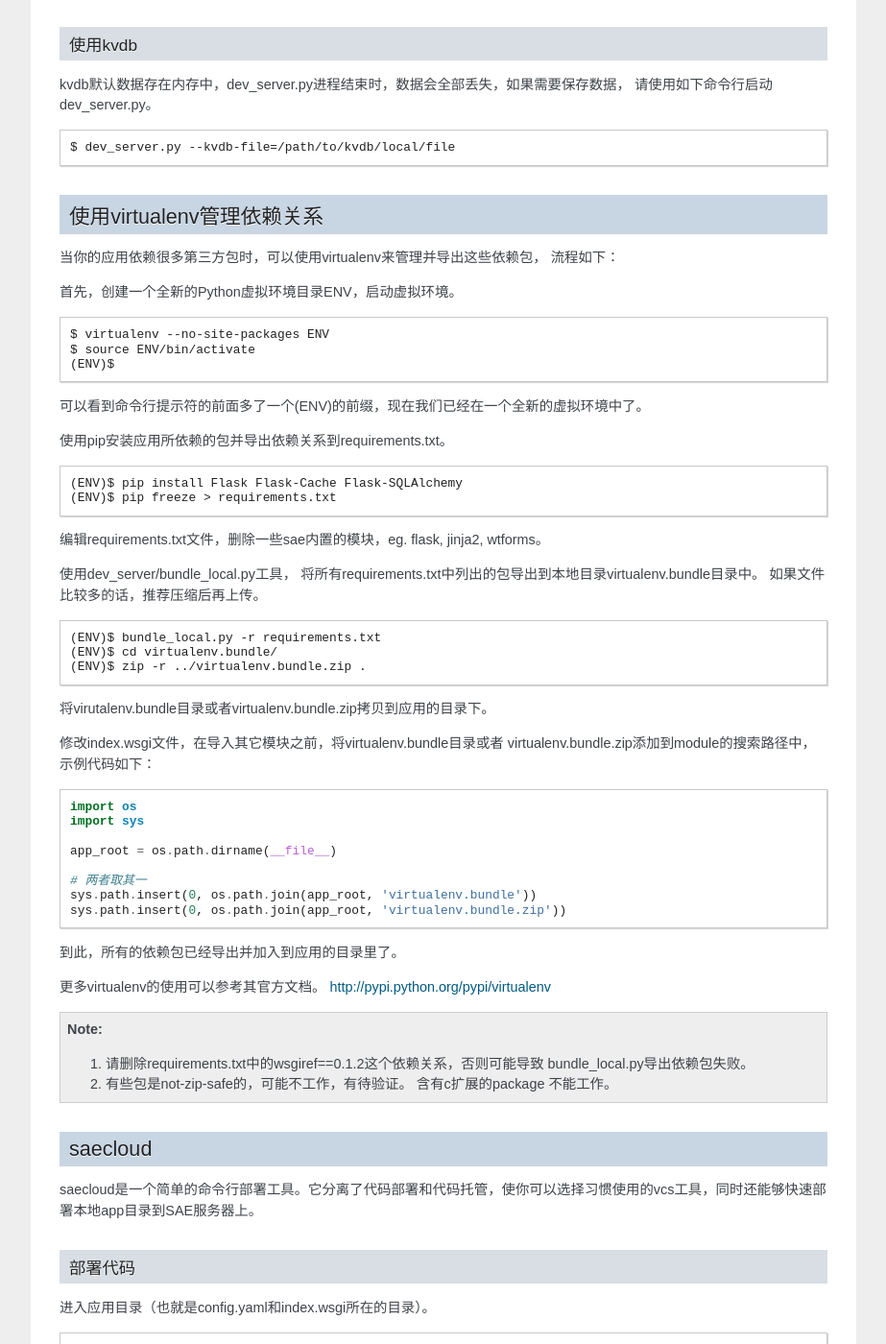
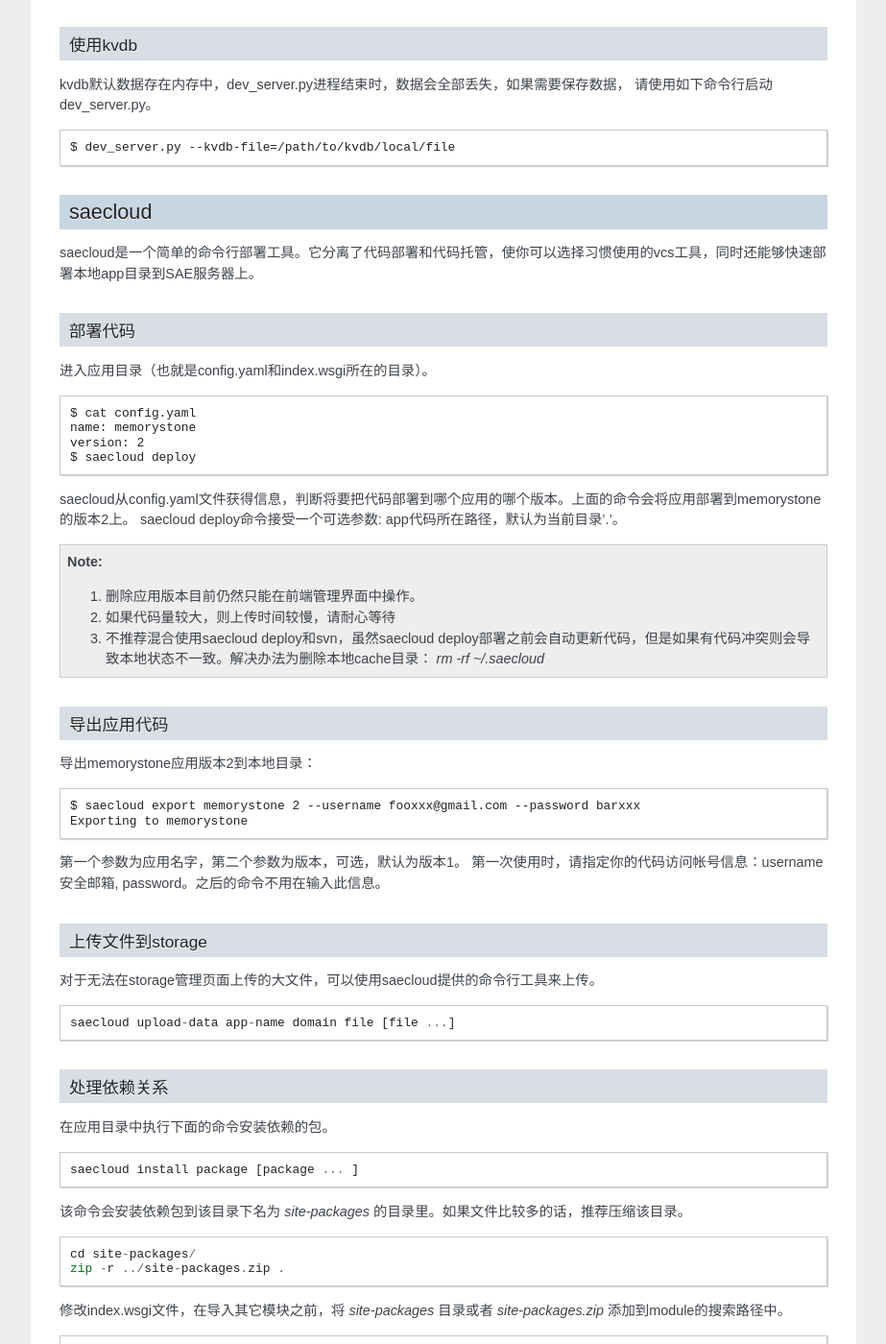
Before and after one commit to sinacloud/sae-python-dev-guide, a Sphinx documentation site: the page built from docs/tools.rst, in a window 1280 px wide and 1400 px high, scrolled down 1781 px. Shown: the whole window at 96% size, without its empty margins (198-1121 px from the left). Built offline with Sphinx 7.4.7, drawn with Linux system fonts in a browser that asks for light colours; some of the changed lines change nothing that is shown; some of the changed text lies outside the part shown.

Commit message:
Add new tool for managing dependencies

```diff
--- a/docs/faq.rst
+++ b/docs/faq.rst
@@ -179,6 +179,61 @@
 
 .. _staticfiles_urlpatterns: https://docs.djangoproject.com/en/dev/howto/static-files/#staticfiles-development
 
+如何使用virtualenv管理依赖关系
+-------------------------------
+
+当你的应用依赖很多第三方包时，可以使用virtualenv来管理并导出这些依赖包，
+流程如下：
+
+首先，创建一个全新的Python虚拟环境目录ENV，启动虚拟环境。 ::
+
+    $ virtualenv --no-site-packages ENV
+    $ source ENV/bin/activate
+    (ENV)$
+
+可以看到命令行提示符的前面多了一个(ENV)的前缀，现在我们已经在一个全新的虚拟环境中了。
+
+使用pip安装应用所依赖的包并导出依赖关系到requirements.txt。 ::
+
+    (ENV)$ pip install Flask Flask-Cache Flask-SQLAlchemy
+    (ENV)$ pip freeze > requirements.txt
+
+编辑requirements.txt文件，删除一些sae内置的模块，eg. flask, jinja2, wtforms。
+
+使用dev_server/bundle_local.py工具，
+将所有requirements.txt中列出的包导出到本地目录virtualenv.bundle目录中。
+如果文件比较多的话，推荐压缩后再上传。 ::
+
+    (ENV)$ bundle_local.py -r requirements.txt
+    (ENV)$ cd virtualenv.bundle/
+    (ENV)$ zip -r ../virtualenv.bundle.zip .
+
+将virutalenv.bundle目录或者virtualenv.bundle.zip拷贝到应用的目录下。
+
+修改index.wsgi文件，在导入其它模块之前，将virtualenv.bundle目录或者
+virtualenv.bundle.zip添加到module的搜索路径中，示例代码如下： ::
+
+    import os
+    import sys
+
+    app_root = os.path.dirname(__file__)
+
+    # 两者取其一
+    sys.path.insert(0, os.path.join(app_root, 'virtualenv.bundle'))
+    sys.path.insert(0, os.path.join(app_root, 'virtualenv.bundle.zip'))
+
+到此，所有的依赖包已经导出并加入到应用的目录里了。
+
+更多virtualenv的使用可以参考其官方文档。 http://pypi.python.org/pypi/virtualenv
+
+.. note::
+
+   1. 请删除requirements.txt中的wsgiref==0.1.2这个依赖关系，否则可能导致
+      bundle_local.py导出依赖包失败。
+
+   2. 有些包是not-zip-safe的，可能不工作，有待验证。 含有c扩展的package
+      不能工作。
+
 如何在SAE上使用Uliweb
 ----------------------
 
--- a/docs/tools.rst
+++ b/docs/tools.rst
@@ -102,61 +102,6 @@
 
 .. _howto-use-sae-python-with-virtualenv:
 
-使用virtualenv管理依赖关系
-----------------------------
-
-当你的应用依赖很多第三方包时，可以使用virtualenv来管理并导出这些依赖包，
-流程如下：
-
-首先，创建一个全新的Python虚拟环境目录ENV，启动虚拟环境。 ::
-
-    $ virtualenv --no-site-packages ENV
-    $ source ENV/bin/activate
-    (ENV)$
-
-可以看到命令行提示符的前面多了一个(ENV)的前缀，现在我们已经在一个全新的虚拟环境中了。
-
-使用pip安装应用所依赖的包并导出依赖关系到requirements.txt。 ::
-
-    (ENV)$ pip install Flask Flask-Cache Flask-SQLAlchemy
-    (ENV)$ pip freeze > requirements.txt
-
-编辑requirements.txt文件，删除一些sae内置的模块，eg. flask, jinja2, wtforms。
-
-使用dev_server/bundle_local.py工具，
-将所有requirements.txt中列出的包导出到本地目录virtualenv.bundle目录中。
-如果文件比较多的话，推荐压缩后再上传。 ::
-
-    (ENV)$ bundle_local.py -r requirements.txt
-    (ENV)$ cd virtualenv.bundle/
-    (ENV)$ zip -r ../virtualenv.bundle.zip .
-
-将virutalenv.bundle目录或者virtualenv.bundle.zip拷贝到应用的目录下。
-
-修改index.wsgi文件，在导入其它模块之前，将virtualenv.bundle目录或者
-virtualenv.bundle.zip添加到module的搜索路径中，示例代码如下： ::
-
-    import os
-    import sys
-
-    app_root = os.path.dirname(__file__)
-
-    # 两者取其一
-    sys.path.insert(0, os.path.join(app_root, 'virtualenv.bundle'))
-    sys.path.insert(0, os.path.join(app_root, 'virtualenv.bundle.zip'))
-
-到此，所有的依赖包已经导出并加入到应用的目录里了。
-
-更多virtualenv的使用可以参考其官方文档。 http://pypi.python.org/pypi/virtualenv
-
-.. note::
-
-   1. 请删除requirements.txt中的wsgiref==0.1.2这个依赖关系，否则可能导致
-      bundle_local.py导出依赖包失败。
-
-   2. 有些包是not-zip-safe的，可能不工作，有待验证。 含有c扩展的package
-      不能工作。
-
 saecloud
 ----------------------
 
@@ -197,6 +142,33 @@
 对于无法在storage管理页面上传的大文件，可以使用saecloud提供的命令行工具来上传。 ::
 
     saecloud upload-data app-name domain file [file ...]
+
+处理依赖关系
+~~~~~~~~~~~~~~~~~~
+
+在应用目录中执行下面的命令安装依赖的包。 ::
+
+    saecloud install package [package ... ]
+
+该命令会安装依赖包到该目录下名为 `site-packages` 的目录里。如果文件比较多的话，推荐压缩该目录。 ::
+
+    cd site-packages/
+    zip -r ../site-packages.zip .
+
+修改index.wsgi文件，在导入其它模块之前，将 `site-packages` 目录或者 `site-packages.zip`
+添加到module的搜索路径中。 ::
+
+    import os
+    import sys
+
+    root = os.path.dirname(__file__)
+
+    # 两者取其一
+    sys.path.insert(0, os.path.join(root, 'site-packages'))
+    sys.path.insert(0, os.path.join(root, 'site-packages.zip'))
+
+这样就可以在应用中使用这些依赖包了。
+
 
 可用插件
 --------------
```
